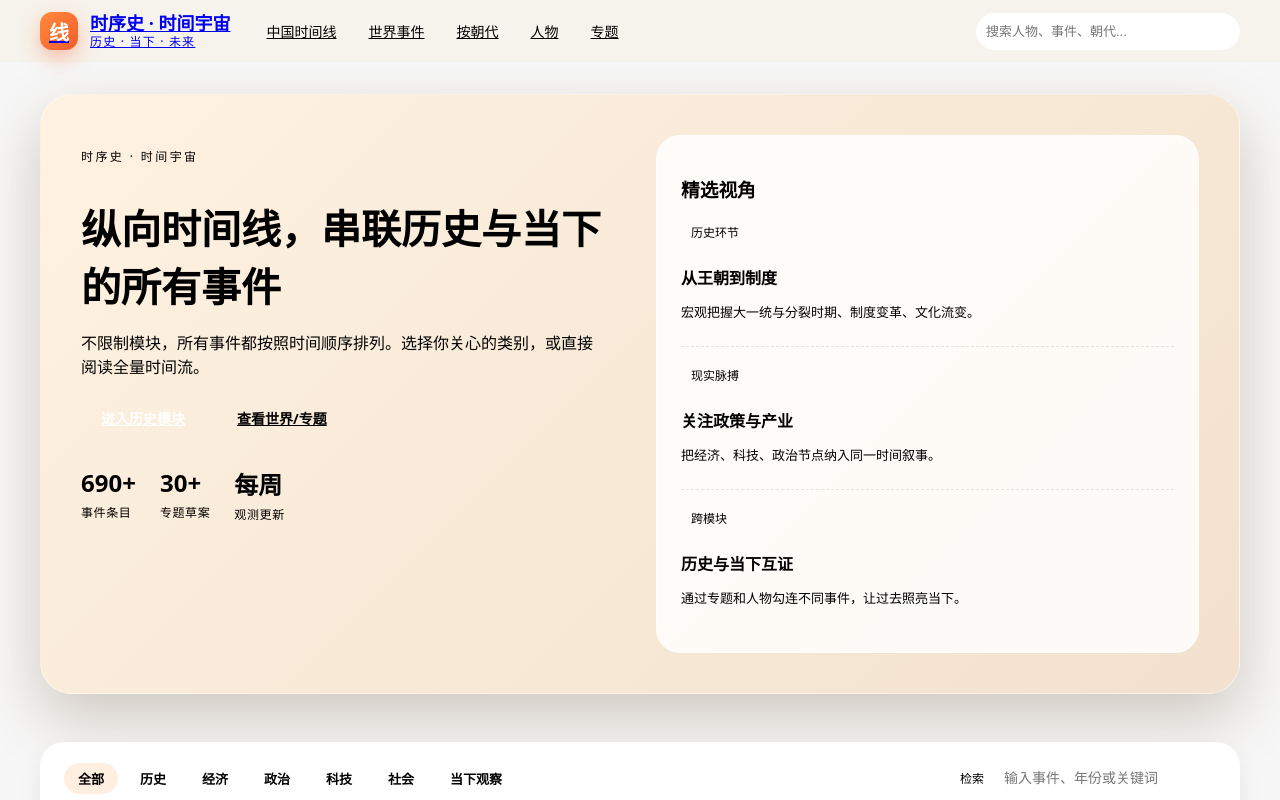
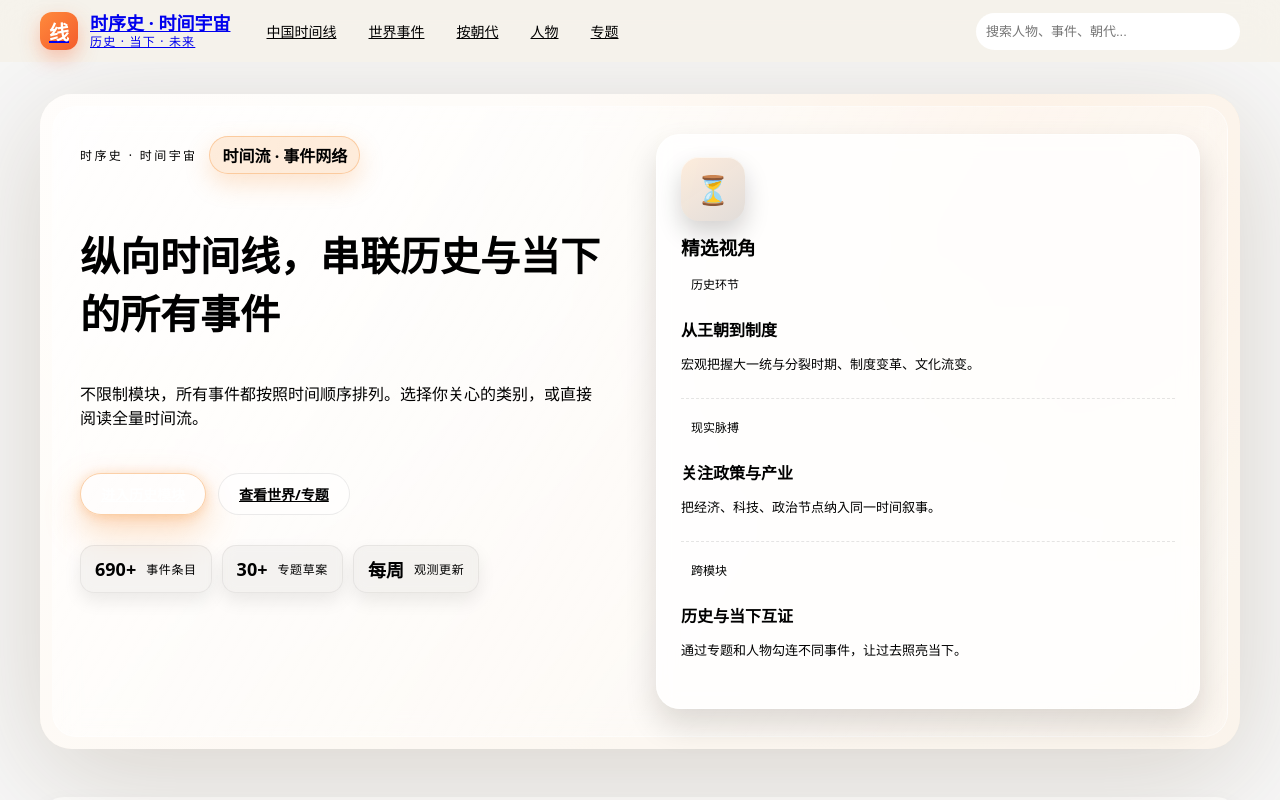
Before and after one commit to shixushi2025/shixushi-web, a Vue app: page / in a window 1280 px wide. Shown: the top 800 px of the page. Built offline with nearby package versions, Linux system fonts and the light colour scheme.

Commit message:
Enhance hero presentation and highlights

```diff
--- a/src/pages/Home.vue
+++ b/src/pages/Home.vue
@@ -1,8 +1,13 @@
 <template>
   <div class="home">
     <section class="hero">
+      <div class="hero-backdrop"></div>
       <div class="hero-content">
+        <div class="hero-left">
+          <div class="hero-labels">
             <p class="eyebrow">时序史 · 时间宇宙</p>
+            <span class="glow-pill">时间流 · 事件网络</span>
+          </div>
           <h1>纵向时间线，串联历史与当下的所有事件</h1>
           <p class="subtitle">
             不限制模块，所有事件都按照时间顺序排列。选择你关心的类别，或直接阅读全量时间流。
@@ -11,14 +16,15 @@
             <RouterLink to="/china" class="btn primary">进入历史模块</RouterLink>
             <RouterLink to="/world" class="btn ghost">查看世界/专题</RouterLink>
           </div>
-        <ul class="stats">
-          <li v-for="stat in stats" :key="stat.label">
+          <div class="stat-badges">
+            <span v-for="stat in stats" :key="stat.label" class="stat-chip">
               <span class="value">{{ stat.value }}</span>
               <span class="label">{{ stat.label }}</span>
-          </li>
-        </ul>
+            </span>
+          </div>
         </div>
         <div class="hero-panel">
+          <div class="panel-illustration" aria-hidden="true">⏳</div>
           <h3>精选视角</h3>
           <ul>
             <li v-for="item in heroHighlights" :key="item.label">
@@ -27,6 +33,7 @@
               <p class="desc">{{ item.desc }}</p>
             </li>
           </ul>
+        </div>
       </div>
     </section>
 
@@ -222,18 +229,76 @@ watch(keyword, () => {
   gap: 48px;
 }
 .hero {
+  position: relative;
+}
+
+.hero-backdrop {
+  position: absolute;
+  inset: 0;
+  border-radius: 32px;
+  background: radial-gradient(circle at 20% 20%, rgba(255, 255, 255, 0.42), transparent 40%),
+    radial-gradient(circle at 80% 10%, rgba(247, 153, 68, 0.25), transparent 40%),
+    linear-gradient(135deg, #fff7ee, #f5e7d4);
+  filter: drop-shadow(0 25px 60px rgba(92, 65, 32, 0.2));
+  overflow: hidden;
+  pointer-events: none;
+}
+
+.hero-content {
+  position: relative;
   display: grid;
-  grid-template-columns: repeat(auto-fit, minmax(260px, 1fr));
+  grid-template-columns: repeat(auto-fit, minmax(280px, 1fr));
   gap: 32px;
   padding: 40px;
   border-radius: 32px;
-  background: linear-gradient(135deg, #fff2e0, #f2e1cf);
-  border: 1px solid rgba(255, 255, 255, 0.4);
-  box-shadow: 0 25px 60px rgba(92, 65, 32, 0.25);
+  background: linear-gradient(145deg, rgba(255, 255, 255, 0.72), rgba(255, 255, 255, 0.55));
 }
+
+.hero-content::after {
+  content: '';
+  position: absolute;
+  inset: 12px;
+  border-radius: 24px;
+  border: 1px solid rgba(255, 255, 255, 0.45);
+  background: linear-gradient(120deg, rgba(255, 255, 255, 0.62), rgba(255, 255, 255, 0.2));
+  backdrop-filter: blur(12px);
+  pointer-events: none;
+  z-index: 0;
+}
+
+.hero-left,
+.hero-panel {
+  position: relative;
+  z-index: 1;
+}
+
 .hero-content h1 {
   font-size: clamp(28px, 4vw, 40px);
   margin-bottom: 16px;
+}
+.hero-left {
+  display: flex;
+  flex-direction: column;
+  gap: 8px;
+}
+.hero-labels {
+  display: flex;
+  align-items: center;
+  gap: 12px;
+  margin-bottom: 8px;
+}
+
+.glow-pill {
+  display: inline-flex;
+  align-items: center;
+  gap: 8px;
+  padding: 6px 12px;
+  border-radius: 999px;
+  background: rgba(247, 153, 68, 0.18);
+  color: var(--brand);
+  font-weight: 600;
+  border: 1px solid rgba(247, 153, 68, 0.4);
+  box-shadow: 0 10px 24px rgba(247, 153, 68, 0.25);
 }
 .eyebrow {
   text-transform: uppercase;
@@ -258,46 +323,81 @@ watch(keyword, () => {
   justify-content: center;
   padding: 10px 20px;
   border-radius: 999px;
-  border: 1px solid var(--text-strong);
+  border: 1px solid transparent;
   font-size: 14px;
   font-weight: 600;
 }
 .btn.primary {
-  background: var(--text-strong);
+  background: var(--brand);
+  border-color: rgba(247, 153, 68, 0.45);
   color: #fff;
+  box-shadow: 0 15px 35px rgba(247, 153, 68, 0.35), 0 2px 12px rgba(247, 153, 68, 0.35);
 }
 .btn.ghost {
-  background: transparent;
+  background: rgba(255, 255, 255, 0.6);
+  border-color: rgba(0, 0, 0, 0.08);
   color: var(--text-strong);
 }
-.stats {
-  list-style: none;
-  padding: 0;
-  margin: 28px 0 0;
+.stat-badges {
   display: flex;
-  gap: 24px;
   flex-wrap: wrap;
+  gap: 10px;
+  margin-top: 22px;
 }
-.stats li {
-  display: flex;
-  flex-direction: column;
-  gap: 4px;
+
+.stat-chip {
+  display: inline-flex;
+  align-items: center;
+  gap: 10px;
+  padding: 10px 14px;
+  border-radius: 14px;
+  background: rgba(0, 0, 0, 0.04);
+  border: 1px solid rgba(0, 0, 0, 0.06);
+  backdrop-filter: blur(6px);
+  box-shadow: 0 8px 18px rgba(12, 7, 2, 0.08);
 }
-.stats .value {
-  font-size: 24px;
+
+.stat-chip .value {
+  font-size: 18px;
   font-weight: 700;
+  color: var(--text-strong);
 }
-.stats .label {
+
+.stat-chip .label {
   font-size: 12px;
   color: var(--text-muted);
   letter-spacing: 0.05em;
 }
+
 .hero-panel {
-  background: rgba(255, 255, 255, 0.82);
+  background: rgba(255, 255, 255, 0.8);
   border-radius: 24px;
-  padding: 20px 24px;
-  border: 1px solid rgba(255, 255, 255, 0.6);
+  padding: 22px 24px 24px;
+  border: 1px solid rgba(255, 255, 255, 0.55);
+  backdrop-filter: blur(10px);
+  box-shadow: 0 16px 32px rgba(18, 12, 4, 0.14);
+  display: flex;
+  flex-direction: column;
+  gap: 12px;
 }
+
+.panel-illustration {
+  align-self: flex-start;
+  width: 64px;
+  height: 64px;
+  border-radius: 18px;
+  background: linear-gradient(145deg, rgba(247, 153, 68, 0.18), rgba(58, 32, 9, 0.15));
+  display: grid;
+  place-items: center;
+  font-size: 28px;
+  box-shadow: inset 0 1px 0 rgba(255, 255, 255, 0.6), 0 12px 24px rgba(18, 12, 4, 0.18);
+  color: var(--text-strong);
+}
+
+.hero-panel h3 {
+  margin: 0;
+}
+
 .hero-panel ul {
   list-style: none;
   padding: 0;
@@ -452,9 +552,12 @@ watch(keyword, () => {
 }
 
 @media (max-width: 768px) {
-  .hero {
+  .hero-backdrop,
+  .hero-content {
+    border-radius: 20px;
+  }
+  .hero-content {
     padding: 28px 20px;
-    border-radius: 20px;
   }
   .filter-controls {
     flex-direction: column;
```
Lines whose indentation alone changed are shown as unchanged.
